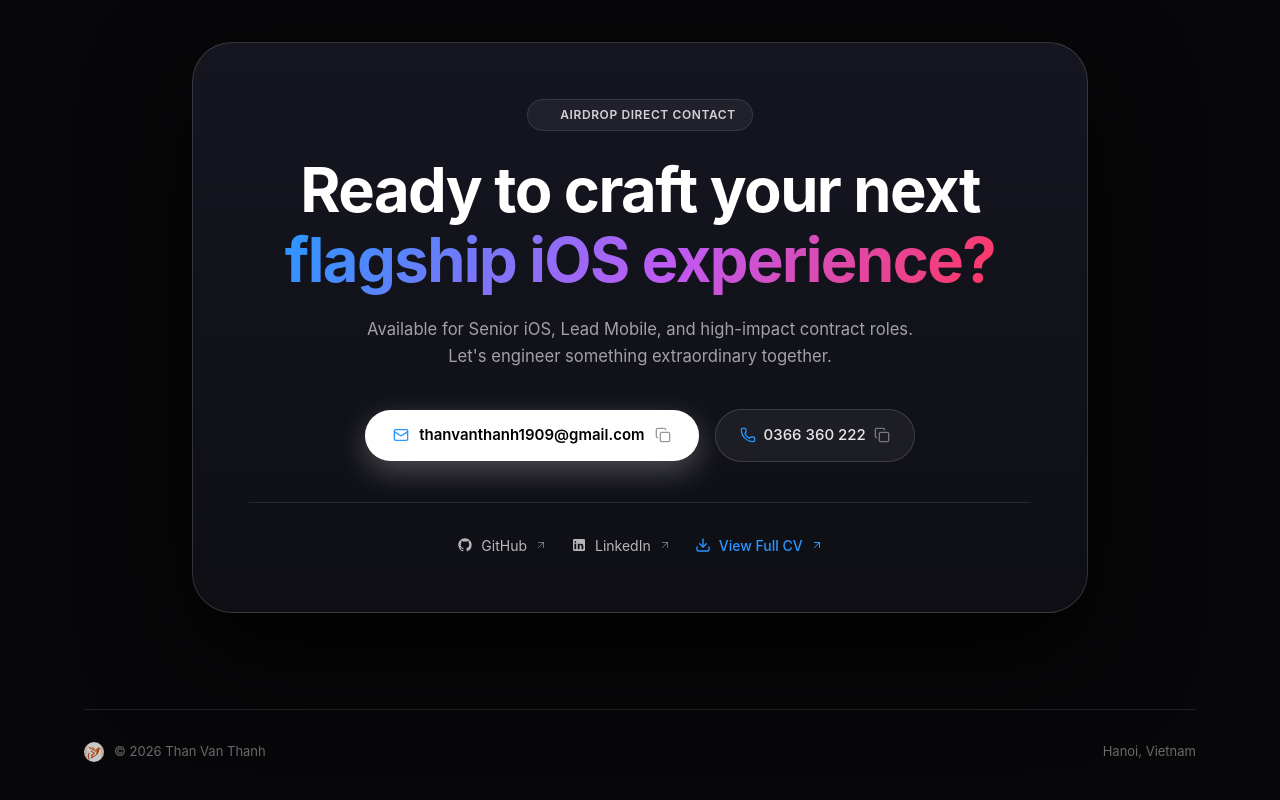
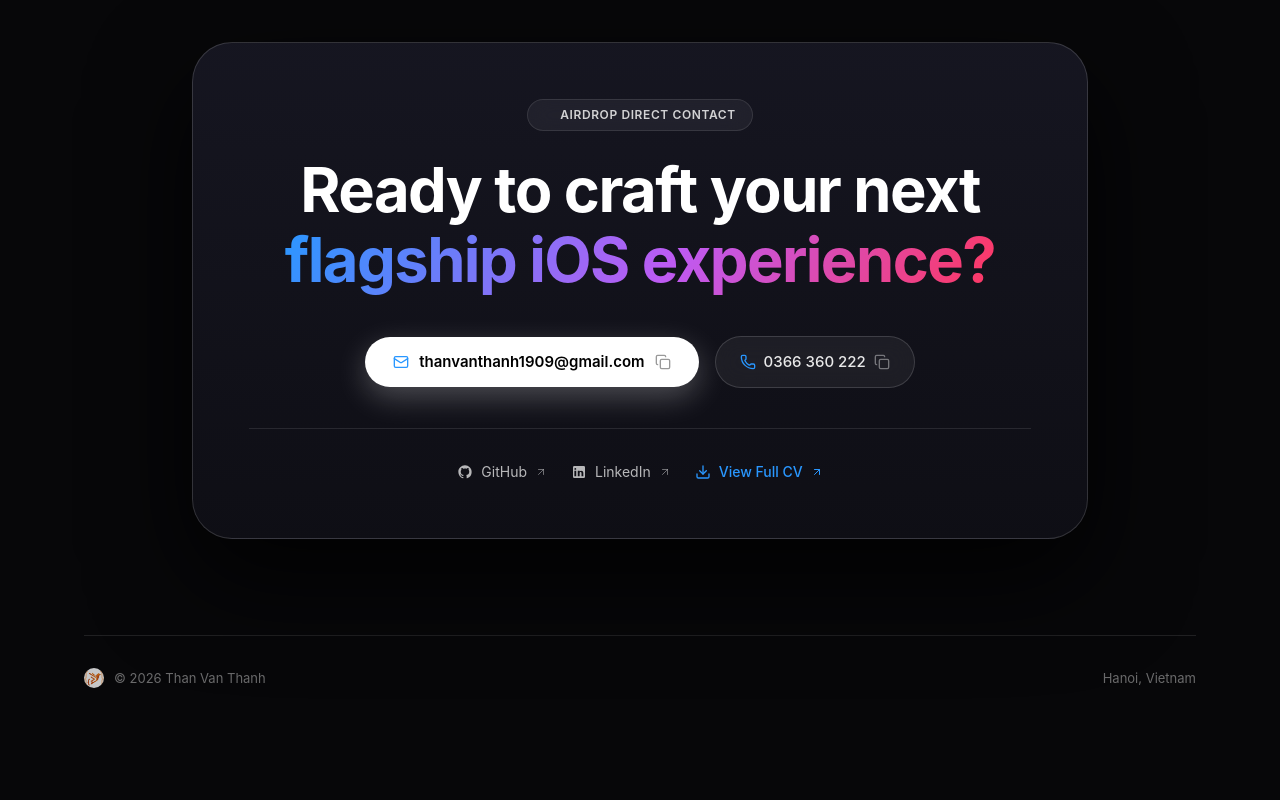
Before and after one commit to thanvanthanh/portfolio, a Next.js app: page / in a window 1280 px wide. Shown: the part 10446-11246 px from the top of the page. Built offline with nearby package versions, Linux system fonts and the light colour scheme.

Commit message:
remove text

```diff
--- a/src/components/Contact.tsx
+++ b/src/components/Contact.tsx
@@ -80,10 +80,6 @@
             <span className="gradient-apple">flagship iOS experience?</span>
           </h2>
 
-          <p className="mt-5 lede max-w-xl mx-auto">
-            Available for Senior iOS, Lead Mobile, and high-impact contract roles. Let's engineer something extraordinary together.
-          </p>
-
           {/* Quick Copy Action Buttons */}
           <div className="mt-10 flex flex-wrap items-center justify-center gap-4">
             <button
```
